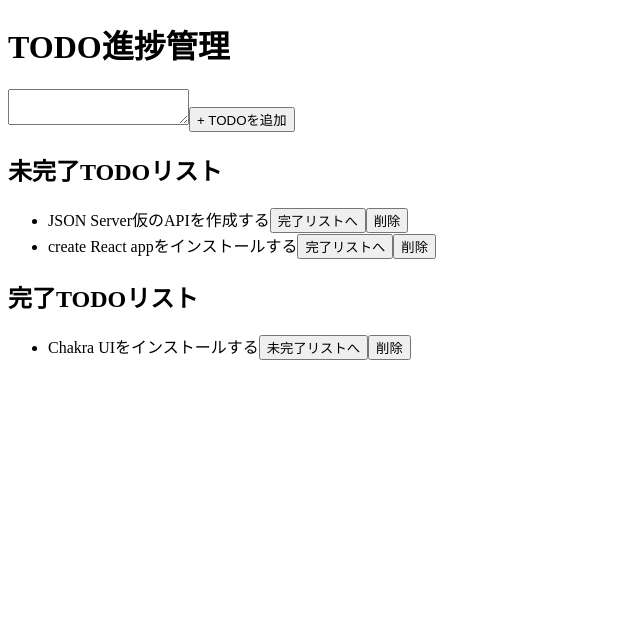
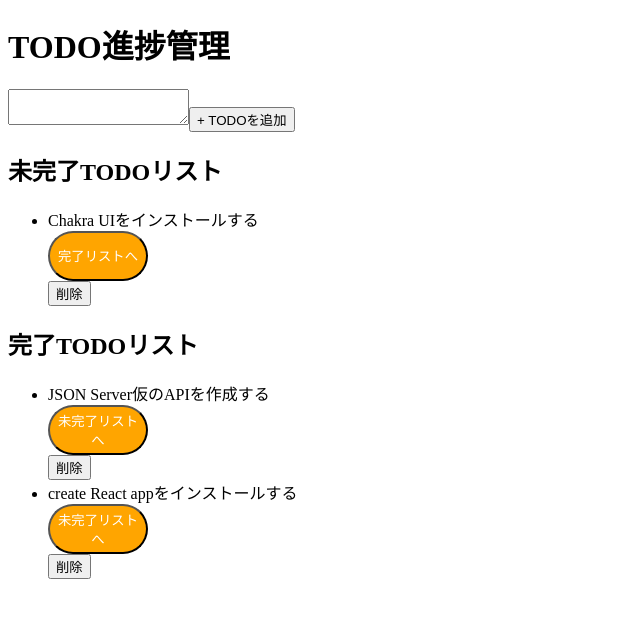
Before and after one commit to h-miyamoto-astaster/react, a React (Create React App) app in the folder react-books/: page / in a window 1280 px wide. Shown: the top 618 px of the page, without its empty margins (0-640 px from the left). Built offline with nearby package versions, Linux system fonts and the light colour scheme; data requests are answered from the project's data file.

Commit message:
cssに付いて調査

```diff
--- a/react-books/db.json
+++ b/react-books/db.json
@@ -3,17 +3,17 @@
     {
       "id": "1",
       "content": "create React appをインストールする",
-      "done": false
+      "done": true
     },
     {
       "id": "2",
       "content": "JSON Server仮のAPIを作成する",
-      "done": false
+      "done": true
     },
     {
       "id": "3",
       "content": "Chakra UIをインストールする",
-      "done": true
+      "done": false
     }
   ]
 }
--- a/react-books/src/components/App.js
+++ b/react-books/src/components/App.js
@@ -2,46 +2,12 @@ import React,{ useRef } from "react";
 
 import { useTodo } from "../hooks/useTodo";
 
-const TodoTitle = ({title,as}) =>{
-  if(as === "h1") return <h1>{title}</h1>;
-  if(as === "h2") return <h2>{title}</h2>;
-  return <p>{title}</p>
-}
+import { TodoTitle } from "./TodoTitle";
 
-const TodoItem = ({todo,toggleTodoListItemStatus,deleteTodoListItem}) =>{
-  const handleToggleTodoListItemStatus = () => toggleTodoListItemStatus(todo.id);
+import { TodoAdd } from "./TodoAdd";
 
-  const handleDeleteTodoListItem = () => deleteTodoListItem(todo.id);
-  return(
-    <li>
-      {todo.content}
-      <button onClick={handleToggleTodoListItemStatus}>
-        {todo.done ? "未完了リストへ" : "完了リストへ"}
-      </button>
-      <button onClick={handleDeleteTodoListItem}>削除</button>
-    </li>
-  );
-};
+import { TodoList } from "./TodoList";
 
-const TodoList = ({todoList,toggleTodoListItemStatus,deleteTodoListItem}) =>{
-  return (
-    <ul>
-      {todoList.map((todo) =>(
-        <TodoItem todo={todo} key={todo.id} toggleTodoListItemStatus={toggleTodoListItemStatus} deleteTodoListItem={deleteTodoListItem} />
-      ))}
-    </ul>
-  )
-}
-
-const TodoAdd = ({inputEl,handleAddTodoListItem}) =>{
-  return(
-    <>
-      <textarea ref={inputEl}/>
-
-      <button onClick={handleAddTodoListItem}>+ TODOを追加</button>
-    </>
-  );
-};
 
 export default function App(){
 
@@ -74,15 +40,11 @@ export default function App(){
       <>
         <TodoTitle title="TODO進捗管理" as="h1" />
 
-        <TodoAdd inputEl={inputEl} handleAddTodoListItem={handleAddTodoListItem} />
+        <TodoAdd buttonText="+ TODOを追加" inputEl={inputEl} handleAddTodoListItem={handleAddTodoListItem} />
 
-        <TodoTitle title="未完了TODOリスト" as="h2" />
+        <TodoList title="未完了TODOリスト" as="h2" todoList={inCompletedList} toggleTodoListItemStatus={toggleTodoListItemStatus} deleteTodoListItem = {deleteTodoListItem} />
 
-        <TodoList todoList={inCompletedList} toggleTodoListItemStatus={toggleTodoListItemStatus} deleteTodoListItem = {deleteTodoListItem} />
-
-        <TodoTitle title="完了TODOリスト" as="h2" />
-
-        <TodoList todoList={CompletedList} toggleTodoListItemStatus={toggleTodoListItemStatus} deleteTodoListItem = {deleteTodoListItem} />
+        <TodoList title="完了TODOリスト" as="h2" todoList={CompletedList} toggleTodoListItemStatus={toggleTodoListItemStatus} deleteTodoListItem = {deleteTodoListItem} />
 
       </>
   );
--- a/react-books/src/components/TodoAdd.js
+++ b/react-books/src/components/TodoAdd.js
@@ -0,0 +1,9 @@
+export const TodoAdd = ({buttonText,inputEl,handleAddTodoListItem}) =>{
+    return(
+      <>
+        <textarea ref={inputEl}/>
+
+        <button onClick={handleAddTodoListItem}>{buttonText}</button>
+      </>
+    );
+  };
--- a/react-books/src/components/TodoItem.js
+++ b/react-books/src/components/TodoItem.js
@@ -0,0 +1,15 @@
+
+export const TodoItem = ({todo,toggleTodoListItemStatus,deleteTodoListItem}) =>{
+    const handleToggleTodoListItemStatus = () => toggleTodoListItemStatus(todo.id,todo.done);
+
+    const handleDeleteTodoListItem = () => deleteTodoListItem(todo.id);
+    return(
+      <li>
+        {todo.content}
+        <button className="btn01" onClick={handleToggleTodoListItemStatus}>
+          {todo.done ? "未完了リストへ" : "完了リストへ"}
+        </button>
+        <button onClick={handleDeleteTodoListItem}>削除</button>
+      </li>
+    );
+  };
--- a/react-books/src/components/TodoList.js
+++ b/react-books/src/components/TodoList.js
@@ -0,0 +1,20 @@
+import {TodoTitle} from "./TodoTitle";
+
+import {TodoItem} from "./TodoItem";
+
+export const TodoList = ({todoList,toggleTodoListItemStatus,deleteTodoListItem,title,as}) =>{
+        return (
+            <>
+                {todoList.length !== 0 && (
+                    <>
+                        <TodoTitle title={title} as={as}/>
+                        <ul>
+                            {todoList.map((todo) =>(
+                            <TodoItem todo={todo} key={todo.id} toggleTodoListItemStatus={toggleTodoListItemStatus} deleteTodoListItem={deleteTodoListItem} />
+                            ))}
+                        </ul>
+                    </>
+                )}
+            </>
+        )
+  }
--- a/react-books/src/components/TodoTitle.js
+++ b/react-books/src/components/TodoTitle.js
@@ -0,0 +1,7 @@
+import React,{ memo } from "react";
+
+export const TodoTitle = memo(({title,as}) =>{
+    if(as === "h1") return <h1>{title}</h1>;
+    if(as === "h2") return <h2>{title}</h2>;
+    return <p>{title}</p>
+});
--- a/react-books/src/index.js
+++ b/react-books/src/index.js
@@ -1,6 +1,8 @@
 import React from 'react';
 import ReactDOM from 'react-dom/client';
 import App from './components/App';
+import "./styles.css";
+import styled from "styled-components";
 
 const root = ReactDOM.createRoot(document.getElementById('root'));
 root.render(
--- /dev/null
+++ b/react-books/src/styles.css
@@ -0,0 +1,8 @@
+.btn01{
+    display:block;
+    background-color:orange;
+    width:100px;
+    height:50px;
+    border-radius:25px;
+    color:white;
+}
```
